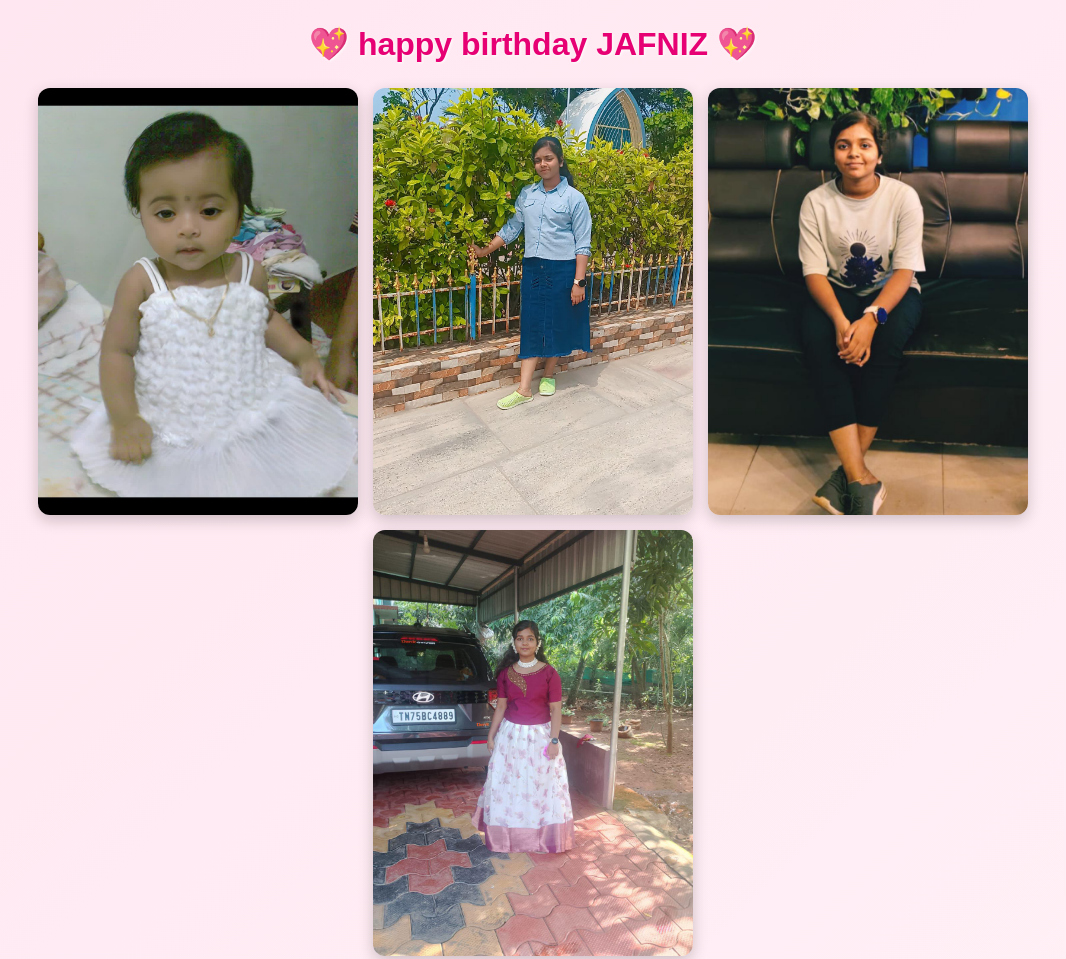
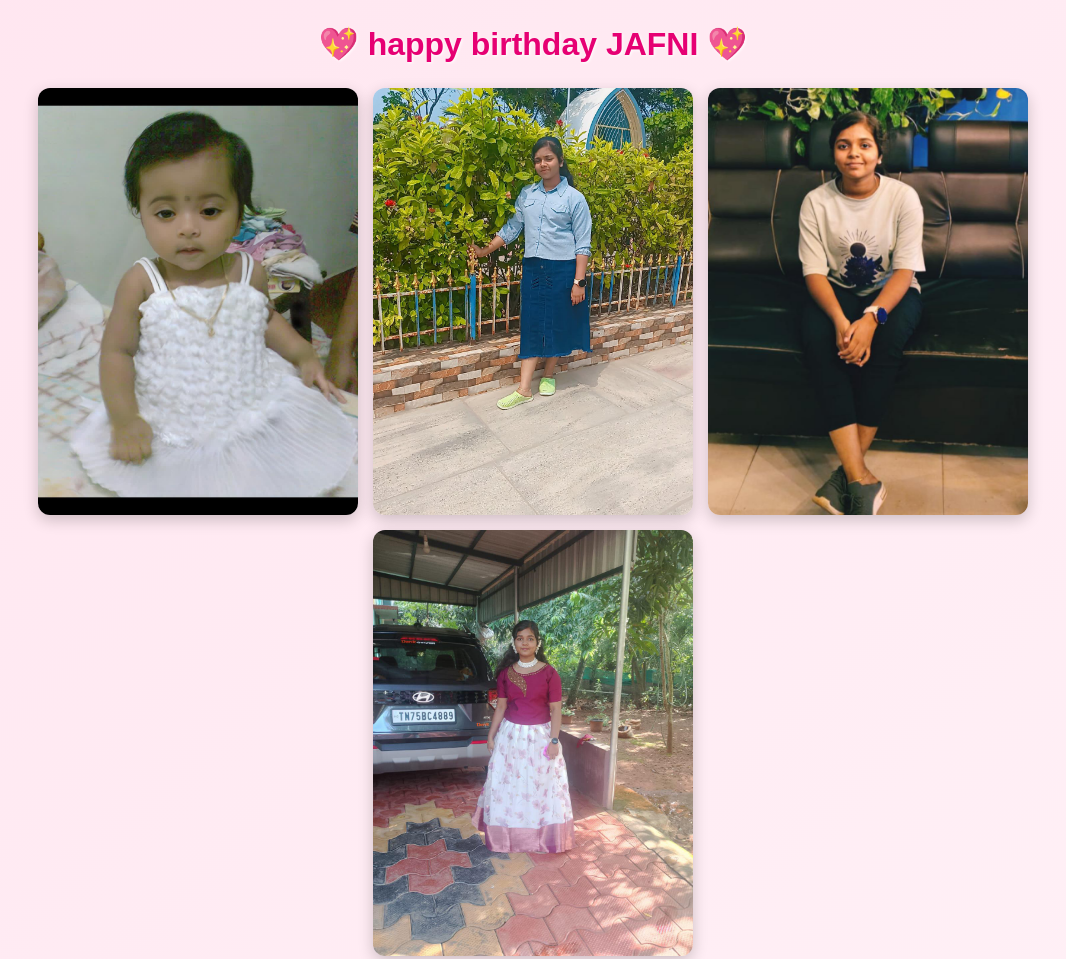
Before and after one commit to shibu822/merutlin, a plain HTML site: page public/index.html in a window 1280 px wide. Shown: the top 959 px of the page, without its empty margins (107-1173 px from the left). Drawn offline with Linux system fonts and the light colour scheme.

Commit message:
Add files via upload

```diff
--- a/public/index.html
+++ b/public/index.html
@@ -82,7 +82,7 @@
   </style>
 </head>
 <body>
-  <h1>💖  happy birthday JAFNIZ 💖</h1>
+  <h1>💖  happy birthday JAFNI 💖</h1>
   <div class="gallery">
     <div class="card" onclick="reveal(this, '/11.mp3', false)">
       <img src="/1.jpg" alt="Pic 1">
```
